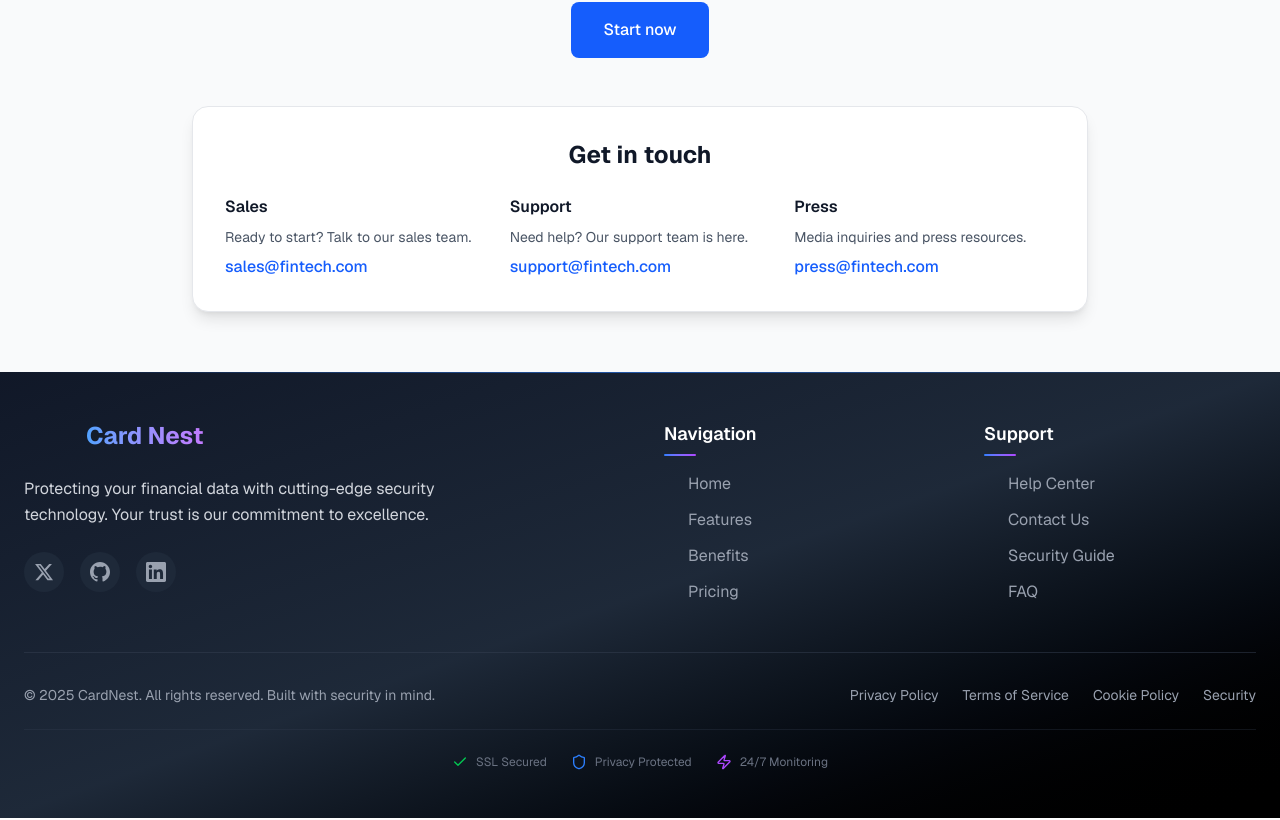
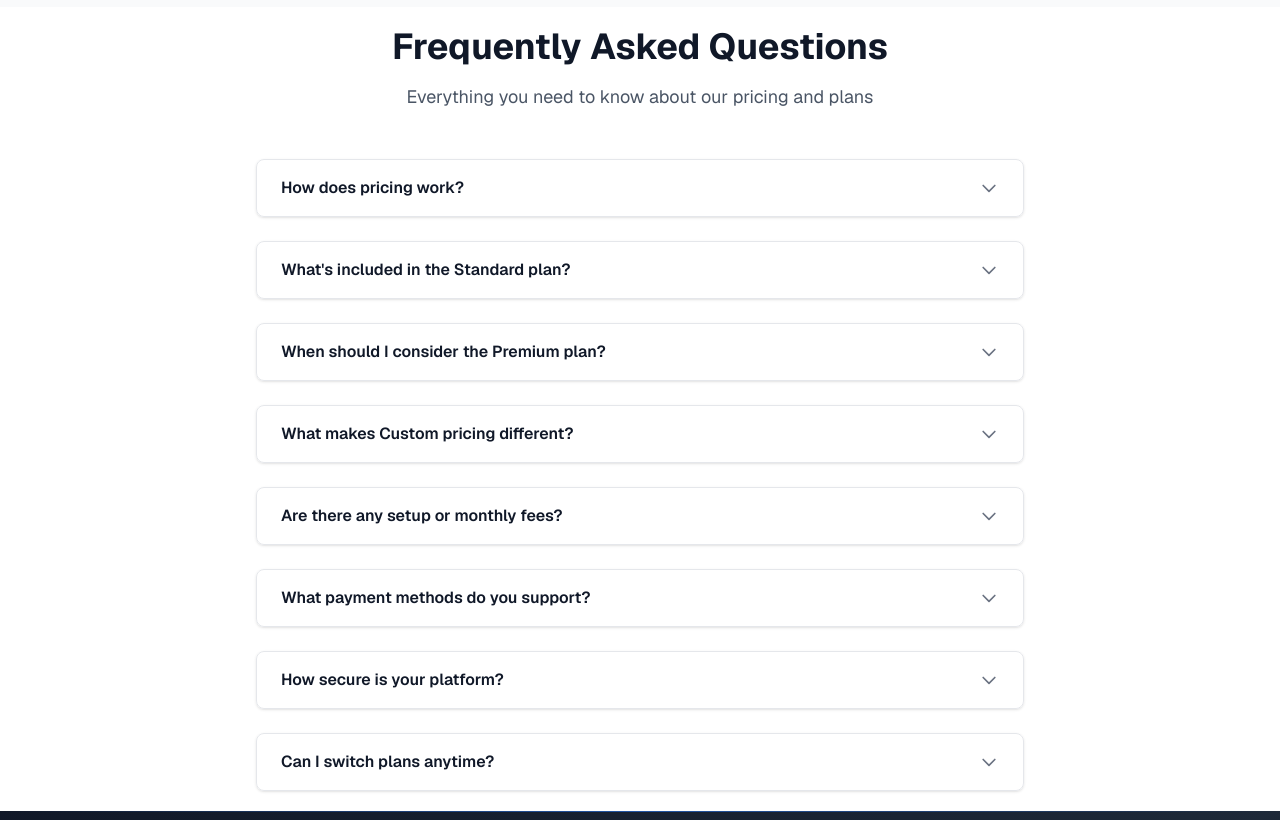
Before and after one commit to itsmehardawood/card_security_web_app, a Next.js app: page / in a window 1280 px wide. Shown: the part 3440-4260 px from the top of the page. Built offline with nearby package versions, Linux system fonts and the light colour scheme; grey boxes are pictures that could not be loaded.

Commit message:
FAQs added on homescreen

```diff
--- /dev/null
+++ b/src/app/components/FAQs.js
@@ -0,0 +1,103 @@
+'use client';
+
+import React, { useState } from 'react';
+
+const FAQItem = ({ question, answer }) => {
+  const [isOpen, setIsOpen] = useState(false);
+
+  return (
+    <div className="bg-white/80 backdrop-blur-md rounded-lg border border-gray-200 shadow-sm">
+      <button
+        className="w-full px-6 py-4 text-left flex justify-between items-center hover:bg-gray-50/50 transition-colors"
+        onClick={() => setIsOpen(!isOpen)}
+      >
+        <h3 className="font-semibold text-gray-900 pr-4">{question}</h3>
+        <svg
+          className={`w-5 h-5 text-gray-500 transition-transform ${
+            isOpen ? 'rotate-180' : ''
+          }`}
+          fill="none"
+          viewBox="0 0 24 24"
+          stroke="currentColor"
+        >
+          <path strokeLinecap="round" strokeLinejoin="round" strokeWidth={2} d="M19 9l-7 7-7-7" />
+        </svg>
+      </button>
+      {isOpen && (
+        <div className="px-6 pb-4">
+          <p className="text-gray-700 leading-relaxed">{answer}</p>
+        </div>
+      )}
+    </div>
+  );
+};
+
+function FAQs() {
+  const faqData = [
+    {
+      question: "How does pricing work?",
+      answer:
+        "Our pricing is simple and transparent. You only pay for successful transactions with no setup fees, monthly fees, or hidden costs. Standard plan is 2.9% + 30¢ per transaction for domestic cards.",
+    },
+    {
+      question: "What's included in the Standard plan?",
+      answer:
+        "The Standard plan includes fraud prevention, checkout optimization tools, payment method support for all major cards and digital wallets, basic analytics, and email support. Perfect for small to medium businesses.",
+    },
+    {
+      question: "When should I consider the Premium plan?",
+      answer:
+        "Premium is ideal for growing businesses that need priority support, advanced analytics, custom reporting, and higher API limits. It includes everything in Standard plus 24/7 support and advanced dashboard features.",
+    },
+    {
+      question: "What makes Custom pricing different?",
+      answer:
+        "Custom pricing is designed for high-volume businesses with specific needs. It includes volume discounts, dedicated account management, custom integrations, and specialized features. Contact our sales team for a personalized quote.",
+    },
+    {
+      question: "Are there any setup or monthly fees?",
+      answer:
+        "No! We don't charge setup fees, monthly fees, or any hidden costs. You only pay for successful transactions. This makes it easy to get started and scale as your business grows.",
+    },
+    {
+      question: "What payment methods do you support?",
+      answer:
+        "We support all major credit and debit cards (Visa, Mastercard, American Express), digital wallets (Apple Pay, Google Pay), bank transfers, and many local payment methods depending on your region.",
+    },
+    {
+      question: "How secure is your platform?",
+      answer:
+        "Security is our top priority. We're PCI-DSS Level 1 certified, use end-to-end encryption, and employ advanced AI-powered fraud detection. Your customers' data is never stored on our servers after processing.",
+    },
+    {
+      question: "Can I switch plans anytime?",
+      answer:
+        "Yes! You can upgrade or downgrade your plan at any time. Changes take effect immediately, and you'll only be charged the new rate for transactions processed after the change.",
+    },
+  ];
+
+  return (
+    <section className="my-5 sm:my-5">
+      <div className="text-center mb-12">
+        <h2 className="text-3xl sm:text-4xl font-bold text-gray-900 mb-4">
+          Frequently Asked Questions
+        </h2>
+        <p className="text-gray-600 text-lg max-w-2xl mx-auto">
+          Everything you need to know about our pricing and plans
+        </p>
+      </div>
+
+      <div className="max-w-3xl mx-auto space-y-6">
+        {faqData.map((faq, index) => (
+          <FAQItem
+            key={index}
+            question={faq.question}
+            answer={faq.answer}
+          />
+        ))}
+      </div>
+    </section>
+  );
+}
+
+export default FAQs;
--- a/src/app/components/HeroSection.js
+++ b/src/app/components/HeroSection.js
@@ -38,7 +38,7 @@ const DiagonalHeroSection = () => {
               </p>
 
               <div className="flex flex-row  gap-4  lg:justify-start">
-                <Link href="/payments" className=" lg:block md:block group relative px-6 sm:px-8 py-1 flex items-center bg-slate-900 text-white font-semibold rounded-full hover:bg-blue-900 transition-all duration-300 transform hover:scale-105 hover:shadow-xl text-sm sm:text-base">
+                <Link href="/login" className=" lg:block md:block group relative px-6 sm:px-8 py-1 flex items-center bg-slate-900 text-white font-semibold rounded-full hover:bg-blue-900 transition-all duration-300 transform hover:scale-105 hover:shadow-xl text-sm sm:text-base">
                   <span className="relative z-10">Start now  {" >"}</span>
                 </Link>
 
--- a/src/app/components/LandingPage.js
+++ b/src/app/components/LandingPage.js
@@ -237,6 +237,7 @@ href= "/signup"
 };
 
 import { Menu, X, ArrowRight, Check, Star, Users, Shield, Zap } from 'lucide-react';
+import FAQs from "./FAQs";
 
 const LandingPage = () => {
 
@@ -380,9 +381,9 @@ const LandingPage = () => {
 
 
       {/* Billing Section */}
-      <section className="bg-slate-950">
+      {/* <section className="bg-slate-950">
         <SectionContent data={sectionsData.billing}  isDark={true} />
-      </section>
+      </section> */}
 
          {/* Payments Section */}
       <section id="features" className="bg-white">
@@ -405,6 +406,16 @@ const LandingPage = () => {
       <section id="contact" className="py-5 lg:py-5 px-6 bg-gray-50">
         <ContactSection />
       </section>
+
+         <section>
+         <FAQs/>
+
+         </section>
+
+
+
+
+
 
       {/* Footer */}
       <footer className="bg-gradient-to-br from-gray-900 via-gray-800 to-black text-white relative overflow-hidden">
--- a/src/app/components/SubscriptionsCard.js
+++ b/src/app/components/SubscriptionsCard.js
@@ -152,7 +152,7 @@ const plans = [
                 ))}
               </ul>
 
-              <Link href="/payments" className={`w-full ${plan.buttonColor} text-white block text-center py-2.5 px-4 rounded-full text-sm font-semibold transition-all duration-300 hover:shadow-lg transform hover:-translate-y-0.5`}>
+              <Link href="/login" className={`w-full ${plan.buttonColor} text-white block text-center py-2.5 px-4 rounded-full text-sm font-semibold transition-all duration-300 hover:shadow-lg transform hover:-translate-y-0.5`}>
                 {plan.name === 'CUSTOM' ? 'CONTACT SALES →' : 'SUBSCRIBE NOW →'}
               </Link>
             </div>
--- a/src/app/payments/page.js
+++ b/src/app/payments/page.js
@@ -342,59 +342,6 @@ export default function PricingPage() {
             </div>
           </section>
 
-          {/* FAQ Section */}
-          <section className="mt-16 sm:mt-24">
-            <div className="text-center mb-12">
-              <h2 className="text-3xl sm:text-4xl font-bold text-gray-900 mb-4">
-                Frequently Asked Questions
-              </h2>
-              <p className="text-gray-600 text-lg max-w-2xl mx-auto">
-                Everything you need to know about our pricing and plans
-              </p>
-            </div>
-
-            <div className="max-w-3xl mx-auto space-y-6">
-              <FAQItem
-                question="How does pricing work?"
-                answer="Our pricing is simple and transparent. You only pay for successful transactions with no setup fees, monthly fees, or hidden costs. Standard plan is 2.9% + 30¢ per transaction for domestic cards."
-              />
-
-              <FAQItem
-                question="What's included in the Standard plan?"
-                answer="The Standard plan includes fraud prevention, checkout optimization tools, payment method support for all major cards and digital wallets, basic analytics, and email support. Perfect for small to medium businesses."
-              />
-
-              <FAQItem
-                question="When should I consider the Premium plan?"
-                answer="Premium is ideal for growing businesses that need priority support, advanced analytics, custom reporting, and higher API limits. It includes everything in Standard plus 24/7 support and advanced dashboard features."
-              />
-
-              <FAQItem
-                question="What makes Custom pricing different?"
-                answer="Custom pricing is designed for high-volume businesses with specific needs. It includes volume discounts, dedicated account management, custom integrations, and specialized features. Contact our sales team for a personalized quote."
-              />
-
-              <FAQItem
-                question="Are there any setup or monthly fees?"
-                answer="No! We don't charge setup fees, monthly fees, or any hidden costs. You only pay for successful transactions. This makes it easy to get started and scale as your business grows."
-              />
-
-              <FAQItem
-                question="What payment methods do you support?"
-                answer="We support all major credit and debit cards (Visa, Mastercard, American Express), digital wallets (Apple Pay, Google Pay), bank transfers, and many local payment methods depending on your region."
-              />
-
-              <FAQItem
-                question="How secure is your platform?"
-                answer="Security is our top priority. We're PCI-DSS Level 1 certified, use end-to-end encryption, and employ advanced AI-powered fraud detection. Your customers' data is never stored on our servers after processing."
-              />
-
-              <FAQItem
-                question="Can I switch plans anytime?"
-                answer="Yes! You can upgrade or downgrade your plan at any time. Changes take effect immediately, and you'll only be charged the new rate for transactions processed after the change."
-              />
-            </div>
-          </section>
 
 
         </div>
@@ -416,34 +363,3 @@ function FeatureCard({ title, features }) {
     </div>
   );
 }
-
-// FAQ Item Component
-function FAQItem({ question, answer }) {
-  const [isOpen, setIsOpen] = useState(false);
-
-  return (
-    <div className="bg-white/80 backdrop-blur-md rounded-lg border border-gray-200 shadow-sm">
-      <button
-        className="w-full px-6 py-4 text-left flex justify-between items-center hover:bg-gray-50/50 transition-colors"
-        onClick={() => setIsOpen(!isOpen)}
-      >
-        <h3 className="font-semibold text-gray-900 pr-4">{question}</h3>
-        <svg
-          className={`w-5 h-5 text-gray-500 transition-transform ${
-            isOpen ? 'rotate-180' : ''
-          }`}
-          fill="none"
-          viewBox="0 0 24 24"
-          stroke="currentColor"
-        >
-          <path strokeLinecap="round" strokeLinejoin="round" strokeWidth={2} d="M19 9l-7 7-7-7" />
-        </svg>
-      </button>
-      {isOpen && (
-        <div className="px-6 pb-4">
-          <p className="text-gray-700 leading-relaxed">{answer}</p>
-        </div>
-      )}
-    </div>
-  );
-}
```
